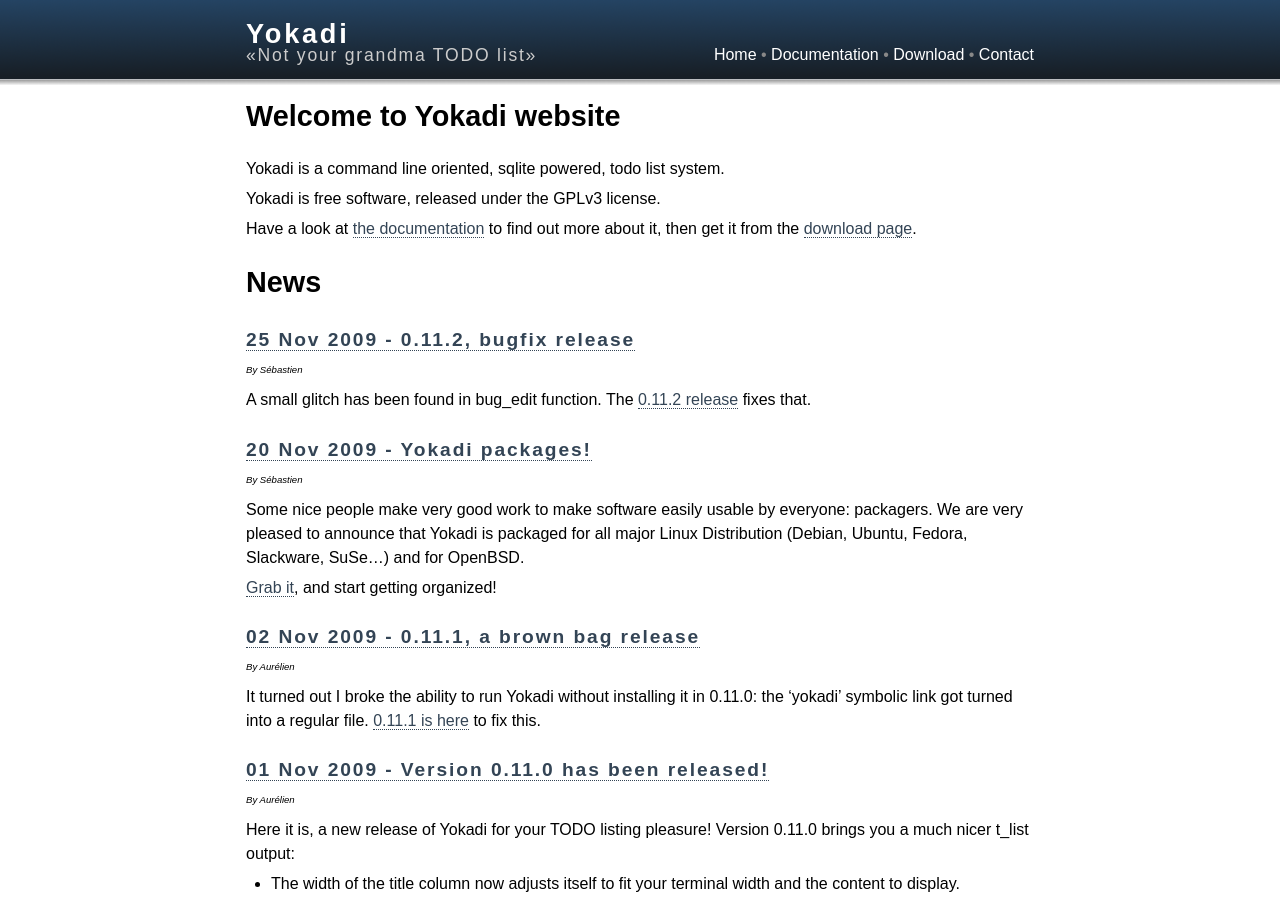
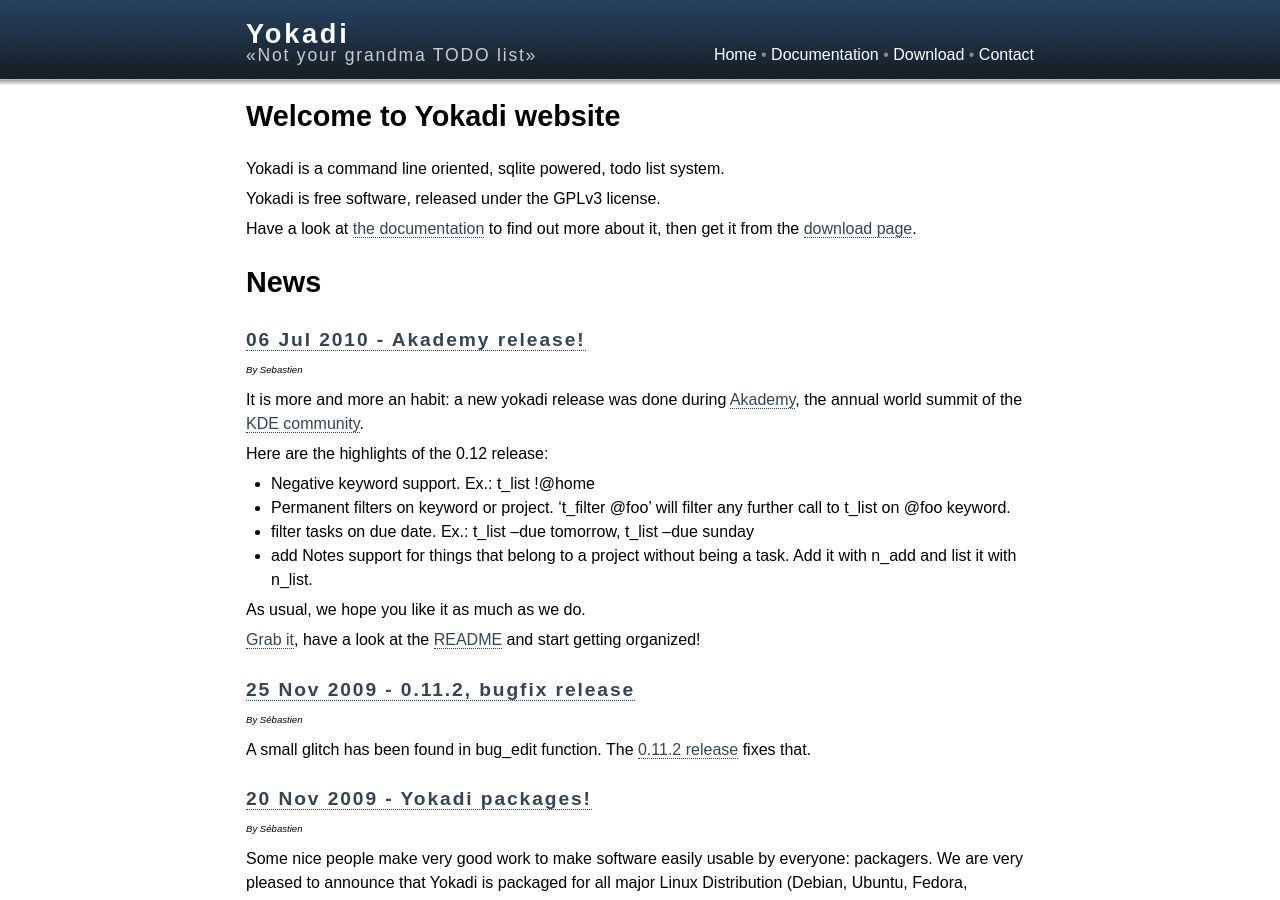
Before and after one commit to yokadi/yokadi.github.com, a Jekyll site: the page built from index.markdown, in a window 1280 px wide and 900 px high. Built offline with Jekyll 4.4.1, drawn with Linux system fonts in a browser that asks for light colours.

Commit message:
0.12 release

```diff
--- /dev/null
+++ b/_posts/2010-07-06-akademy-release.markdown
@@ -0,0 +1,19 @@
+---
+layout: post
+title: Akademy release!
+author: Sebastien
+---
+It is more and more an habit: a new yokadi release was done during
+[Akademy](http://akademy.kde.org/), the annual world summit of
+the [KDE community](http://www.kde.org).
+
+Here are the highlights of the 0.12 release:
+- Negative keyword support. Ex.: t_list !@home
+- Permanent filters on keyword or project. 't_filter @foo' will filter any further call to t_list on @foo keyword.
+- filter tasks on due date. Ex.: t_list --due tomorrow, t_list --due sunday
+- add Notes support for things that belong to a project without being a task. Add it with n_add and list it with n_list.
+
+As usual, we hope you like it as much as we do.
+
+[Grab it](/download.html), have a look at the [README](/README.html)
+and start getting organized!
--- a/download.markdown
+++ b/download.markdown
@@ -1,7 +1,7 @@
 ---
 layout: default
 title: Download
-version: "0.11.2"
+version: "0.12.0"
 ---
 ## Latest release
 
```
